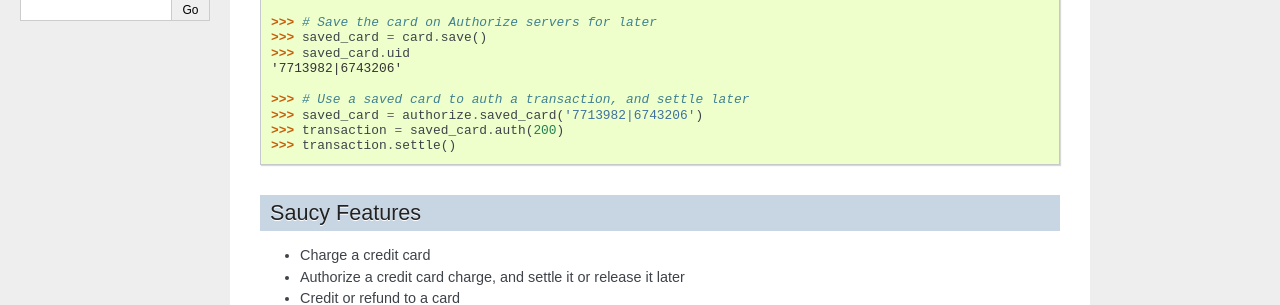
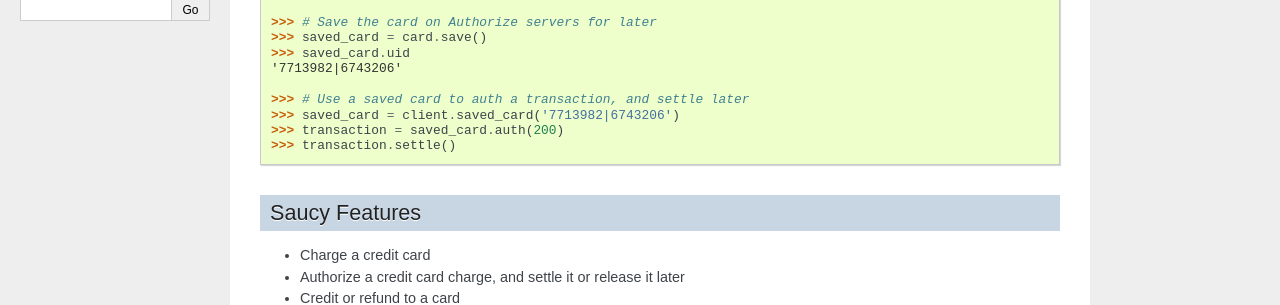
Before and after one commit to drewisme/authorizesauce, a Sphinx documentation site: the page built from docs/index.rst, in a window 1280 px wide. Shown: the part 339-644 px from the top of the page. Built offline with Sphinx 7.4.7, drawn with Linux system fonts in a browser that asks for light colours.

Commit message:
Fixes more of readme

```diff
--- a/README.rst
+++ b/README.rst
@@ -25,7 +25,7 @@
   '7713982|6743206'
 
   >>> # Use a saved card to auth a transaction, and settle later
-  >>> saved_card = authorize.saved_card('7713982|6743206')
+  >>> saved_card = client.saved_card('7713982|6743206')
   >>> transaction = saved_card.auth(200)
   >>> transaction.settle()
 
--- a/docs/index.rst
+++ b/docs/index.rst
@@ -25,7 +25,7 @@
   '7713982|6743206'
 
   >>> # Use a saved card to auth a transaction, and settle later
-  >>> saved_card = authorize.saved_card('7713982|6743206')
+  >>> saved_card = client.saved_card('7713982|6743206')
   >>> transaction = saved_card.auth(200)
   >>> transaction.settle()
 
--- a/setup.py
+++ b/setup.py
@@ -26,7 +26,7 @@
   '7713982|6743206'
 
   >>> # Use a saved card to auth a transaction, and settle later
-  >>> saved_card = authorize.saved_card('7713982|6743206')
+  >>> saved_card = client.saved_card('7713982|6743206')
   >>> transaction = saved_card.auth(200)
   >>> transaction.settle()
 
```
